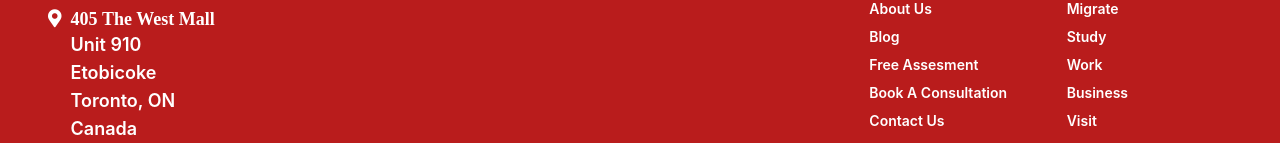
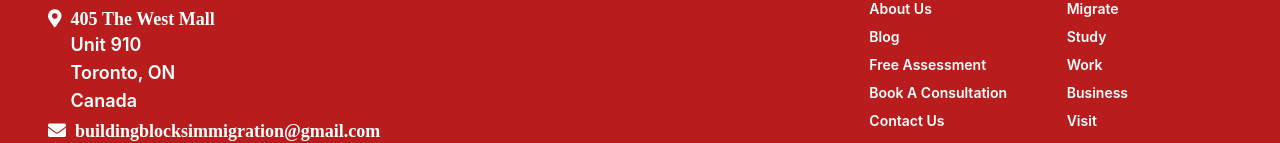
Before and after one commit to ygpalta/building-blocks-immigration, a Next.js app: page / in a window 1280 px wide. Shown: the part 2428-2571 px from the top of the page. Built offline with nearby package versions, Linux system fonts and the light colour scheme; a web font is replaced by a local one.

Commit message:
Update Footer.tsx

```diff
--- a/components/Footer.tsx
+++ b/components/Footer.tsx
@@ -36,9 +36,6 @@ function Footer(): ReactElement {
                 </h5>
                 <h5 className="text-lg mt-0 font-semibold">
                 &emsp;&nbsp;Unit 910
-                </h5>
-                <h5 className="text-lg mt-0 font-semibold">
-                &emsp;&nbsp;Etobicoke
                 </h5>
                 <h5 className="text-lg mt-0 font-semibold">
                 &emsp;&nbsp;Toronto, ON
@@ -102,7 +99,7 @@ function Footer(): ReactElement {
                     </li>
                     <li>
                       <a className="text-white hover:text-gray-900 font-semibold block pb-2 text-sm"
-                        href="/assesment">Free Assesment
+                        href="/assessment">Free Assessment
                       </a>
                     </li>
                     <li>
```
